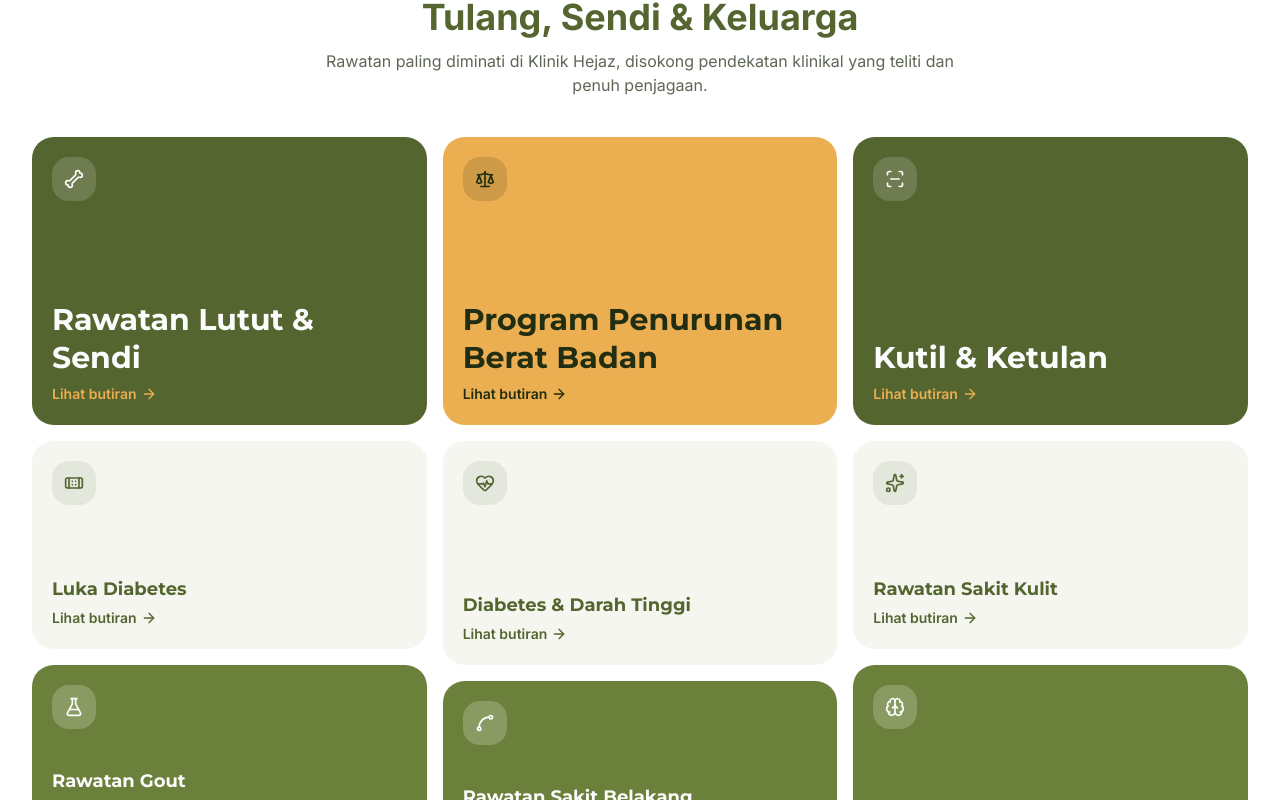
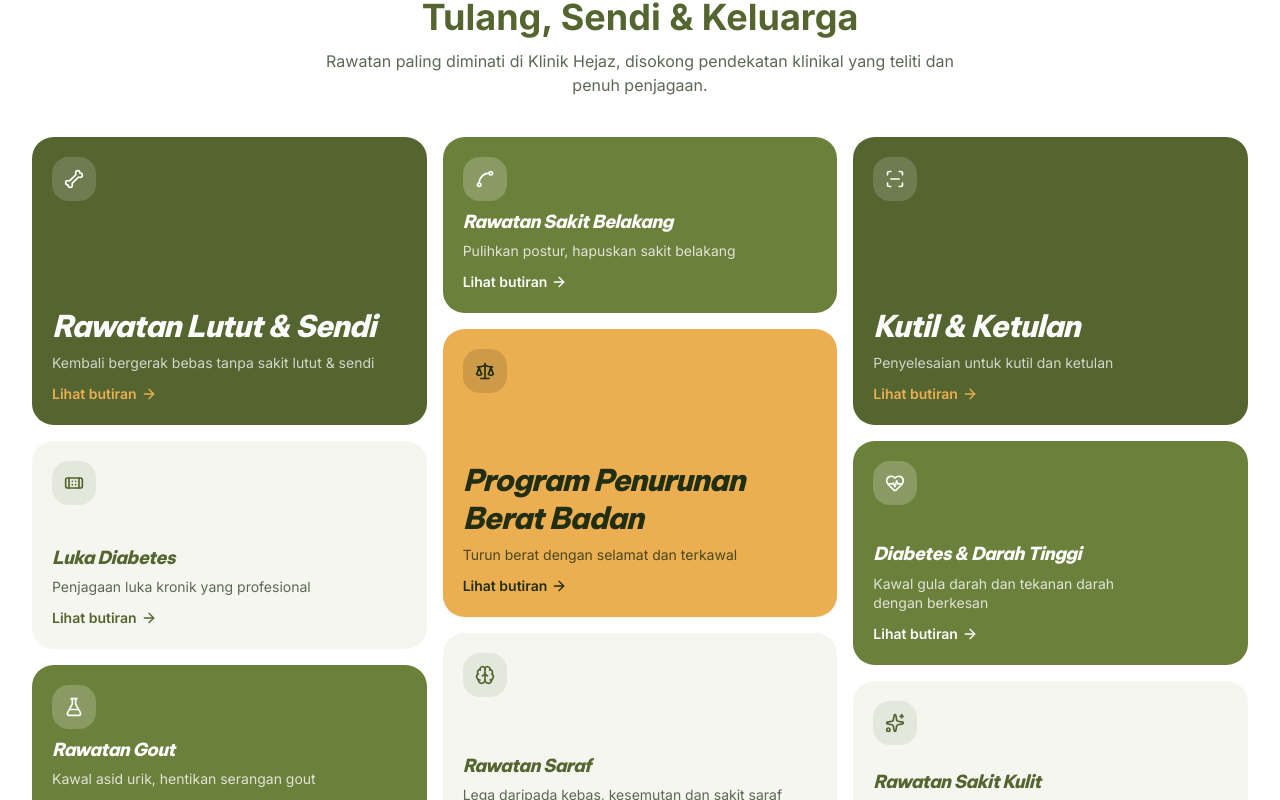
Before and after one commit to lutfiali43/klinik-hejaz-website, a Next.js app: page / in a window 1280 px wide. Shown: the part 1040-1840 px from the top of the page. Built offline with nearby package versions, Linux system fonts and the light colour scheme; no server answers.

Commit message:
feat: revamp treatment gallery layout and add excerpt styling
Co-authored-by: lutfiali43 <5757998+lutfiali43@users.noreply.github.com>

```diff
--- a/components/treatment-gallery.tsx
+++ b/components/treatment-gallery.tsx
@@ -4,46 +4,54 @@ import { getTreatment } from '@/data/siteData'
 
 type Tone = 'dark' | 'mid' | 'light' | 'accent'
 
-// 9 rawatan disusun secara masonry rawak (ketinggian berselang-seli).
-// `big` = jubin lebih besar; tiada gambar, hanya jubin berwarna.
+// 9 rawatan disusun secara masonry berselang-seli (staggered) merentas 3 kolum.
+// Setiap kolum ada campuran jubin tinggi, sederhana & pendek supaya membentuk mozek.
+// `big` = jubin tumpuan yang lebih besar; tiada gambar, hanya jubin berwarna.
 const tiles: { slug: string; big?: boolean; h: string; tone: Tone }[] = [
+  // Kolum 1
   { slug: 'rawatan-sakit-lutut', big: true, h: 'h-72', tone: 'dark' },
   { slug: 'luka-diabetes', h: 'h-52', tone: 'light' },
   { slug: 'rawatan-gout', h: 'h-44', tone: 'mid' },
+  // Kolum 2
+  { slug: 'rawatan-sakit-belakang', h: 'h-44', tone: 'mid' },
   { slug: 'program-berat-badan', big: true, h: 'h-72', tone: 'accent' },
-  { slug: 'diabetes-dan-darah-tinggi', h: 'h-56', tone: 'light' },
-  { slug: 'rawatan-sakit-belakang', h: 'h-44', tone: 'mid' },
+  { slug: 'rawatan-saraf', h: 'h-56', tone: 'light' },
+  // Kolum 3
   { slug: 'kutil-dan-ketuat', big: true, h: 'h-72', tone: 'dark' },
-  { slug: 'rawatan-sakit-kulit', h: 'h-52', tone: 'light' },
-  { slug: 'rawatan-saraf', h: 'h-60', tone: 'mid' },
+  { slug: 'diabetes-dan-darah-tinggi', h: 'h-56', tone: 'mid' },
+  { slug: 'rawatan-sakit-kulit', h: 'h-48', tone: 'light' },
 ]
 
 const toneClasses: Record<
   Tone,
-  { card: string; chip: string; title: string; link: string }
+  { card: string; chip: string; title: string; excerpt: string; link: string }
 > = {
   dark: {
     card: 'bg-brand',
     chip: 'bg-brand-foreground/15 text-brand-foreground group-hover:bg-accent-orange group-hover:text-accent-orange-foreground',
     title: 'text-brand-foreground',
+    excerpt: 'text-brand-foreground/75',
     link: 'text-accent-orange',
   },
   mid: {
     card: 'bg-brand-light',
     chip: 'bg-brand-foreground/20 text-brand-foreground group-hover:bg-accent-orange group-hover:text-accent-orange-foreground',
     title: 'text-brand-foreground',
+    excerpt: 'text-brand-foreground/80',
     link: 'text-brand-foreground',
   },
   light: {
     card: 'bg-secondary',
     chip: 'bg-brand/10 text-brand group-hover:bg-brand group-hover:text-brand-foreground',
     title: 'text-brand',
+    excerpt: 'text-muted-foreground',
     link: 'text-brand',
   },
   accent: {
     card: 'bg-accent-orange',
     chip: 'bg-accent-orange-foreground/15 text-accent-orange-foreground group-hover:bg-accent-orange-foreground group-hover:text-accent-orange',
     title: 'text-accent-orange-foreground',
+    excerpt: 'text-accent-orange-foreground/80',
     link: 'text-accent-orange-foreground',
   },
 }
@@ -71,14 +79,21 @@ export function TreatmentGallery() {
 
             <div>
               <h3
-                className={`font-heading font-bold leading-tight ${t.title} ${
+                className={`font-logo font-extrabold italic leading-tight tracking-[-0.039em] ${t.title} ${
                   big ? 'text-2xl sm:text-3xl' : 'text-lg'
                 }`}
               >
                 {treatment.title}
               </h3>
+              <p
+                className={`mt-2 text-pretty text-sm leading-snug ${t.excerpt} ${
+                  big ? 'line-clamp-3' : 'line-clamp-2'
+                }`}
+              >
+                {treatment.tagline}
+              </p>
               <span
-                className={`mt-2 inline-flex items-center gap-1 text-sm font-semibold ${t.link}`}
+                className={`mt-3 inline-flex items-center gap-1 text-sm font-semibold ${t.link}`}
               >
                 Lihat butiran
                 <ArrowRight className="h-4 w-4 transition-transform group-hover:translate-x-1" />
```
